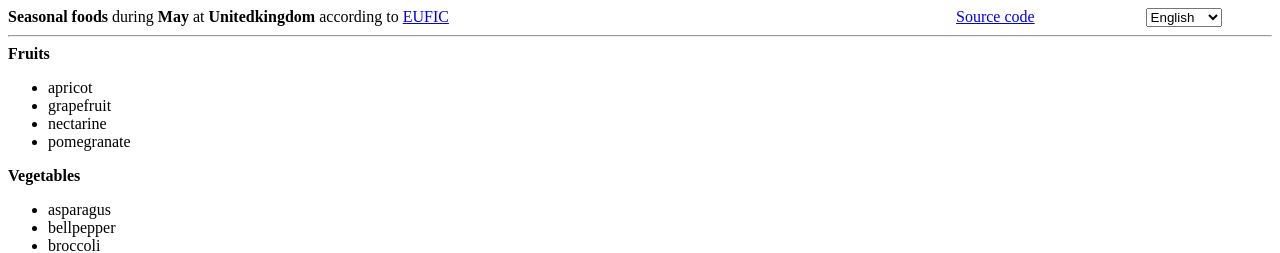
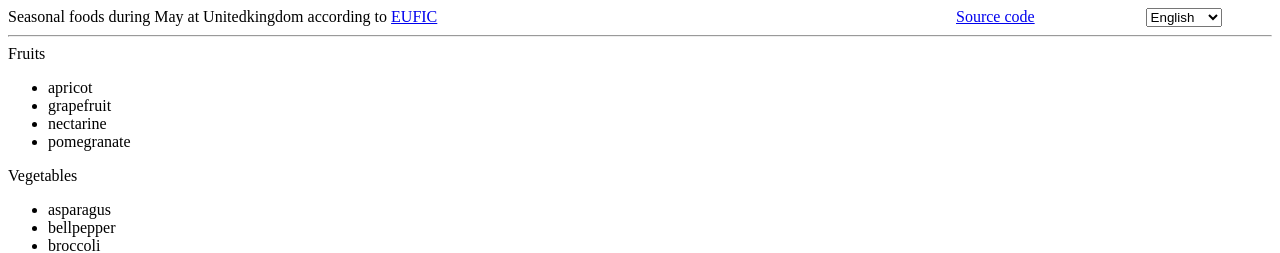
Before and after one commit to pbizopoulos/seasonal-foods-in-europe-this-month, a website: page index.html in a window 1280 px wide. Shown: the top 253 px of the page. Drawn offline with Linux system fonts and the light colour scheme.

Commit message:
remove styles

```diff
--- a/index.html
+++ b/index.html
@@ -6,7 +6,6 @@
 		<meta content="Web application that shows fruit and vegetable that are in season for the current month and the country that the user resides in using the timezone" name="description">
 		<title>Seasonal foods</title>
 		<link href="data:," rel="icon">
-		<link href="styles.css" rel="stylesheet">
 		<script defer src="artifacts/fruit-english.js"></script>
 		<script defer src="artifacts/fruit-greek.js"></script>
 		<script defer src="artifacts/vegetable-english.js"></script>
@@ -15,11 +14,11 @@
 	</head>
 	<body>
 		<div style="width:75%;float:left;">
-			<span class="key" id="seasonalFoods"></span>
+			<span id="seasonalFoods"></span>
 			<span id="duringSpan"></span>
-			<span class="key" id="monthCurrentValueSpan"></span>
+			<span id="monthCurrentValueSpan"></span>
 			<span id="atSpan"></span>
-			<span class="key" id="countryValueSpan"></span>
+			<span id="countryValueSpan"></span>
 			<span id="accordingToSpan"></span>
 			<a href="https://www.eufic.org/en/explore-seasonal-fruit-and-vegetables-in-europe">EUFIC</a>
 		</div>
@@ -34,11 +33,11 @@
 		</div>
 		<hr>
 		<div>
-			<span class="key" id="fruitSpan"></span>
+			<span id="fruitSpan"></span>
 			<ul id="fruitSeasonalUl"></ul>
 		</div>
 		<div>
-			<span class="key" id="vegetableSpan"></span>
+			<span id="vegetableSpan"></span>
 			<ul id="vegetableSeasonalUl"></ul>
 		</div>
 	</body>
--- a/styles.css
+++ /dev/null
@@ -1,3 +0,0 @@
-.key {
-	font-weight: bold;
-}
```
